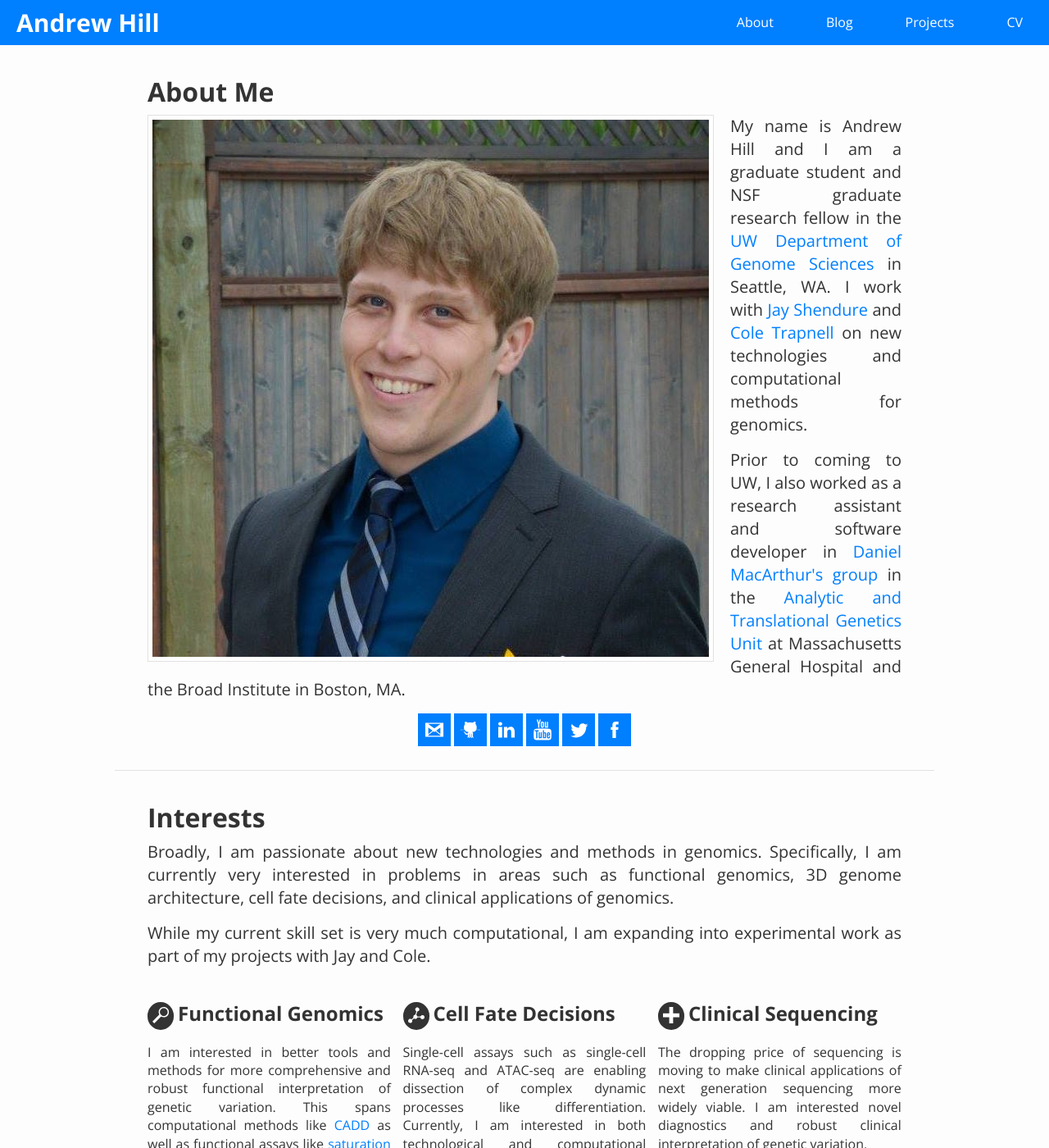
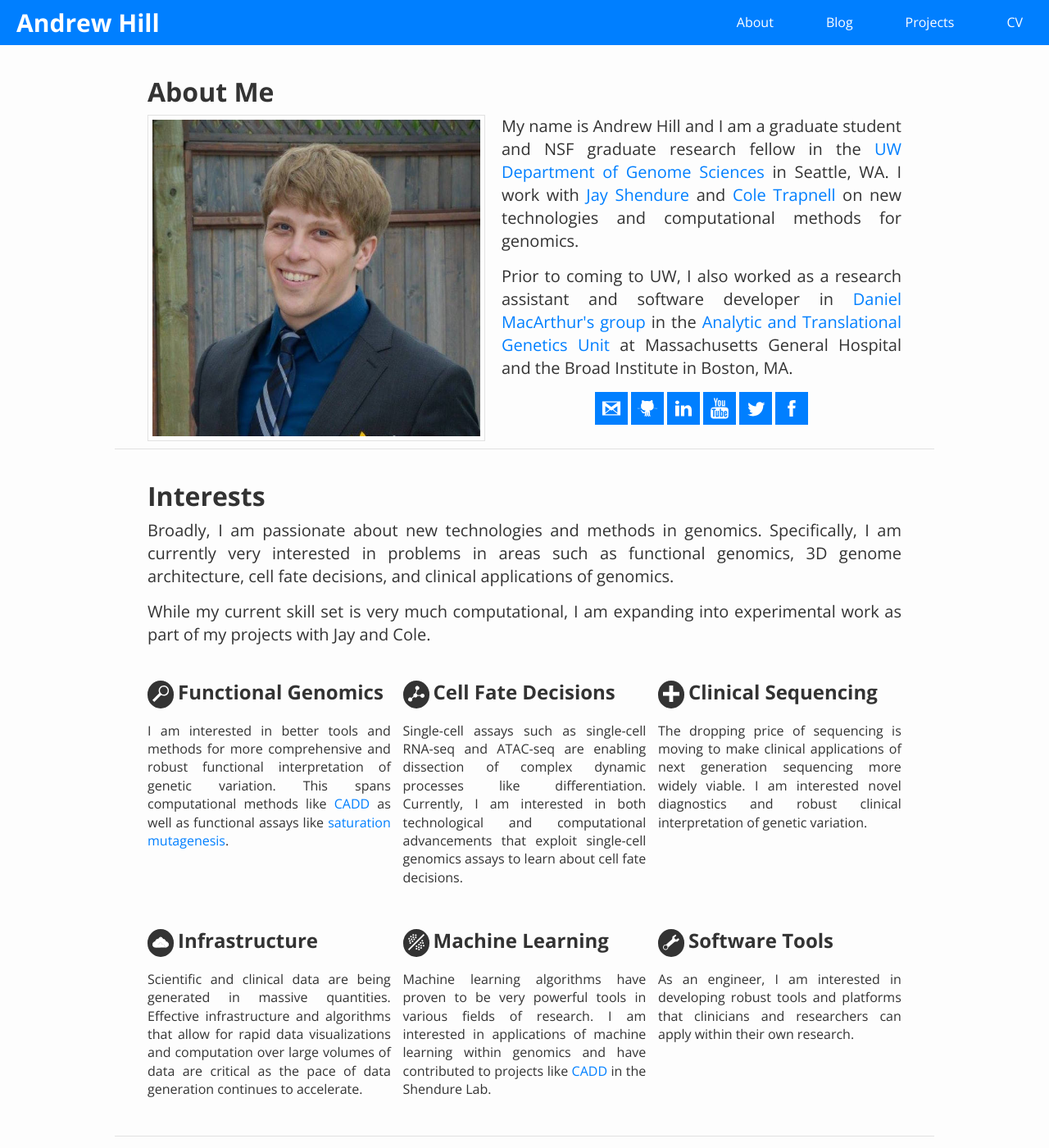
Before and after one commit to andrewhill157/personal-website, a Jekyll site: the page built from index.html, in a window 1280 px wide and 1400 px high. Shown: the whole window at 82% size. Built offline with Jekyll 4.4.1, drawn with Linux system fonts in a browser that asks for light colours; nearby versions of some CDN libraries; some web fonts are replaced; Markdown is read by kramdown in place of the engine named in the settings.

Commit message:
Adds new styling for better headshot sizing.

```diff
--- a/css/styles.css
+++ b/css/styles.css
@@ -391,7 +391,7 @@ FRONT PAGE
 
     display: block;
     height: auto;
-    max-width: 90%;
+    max-width: 400px;
     margin-right: 20px;
     padding: 5px;
     border: 1px solid rgb(225, 225, 225);
```
